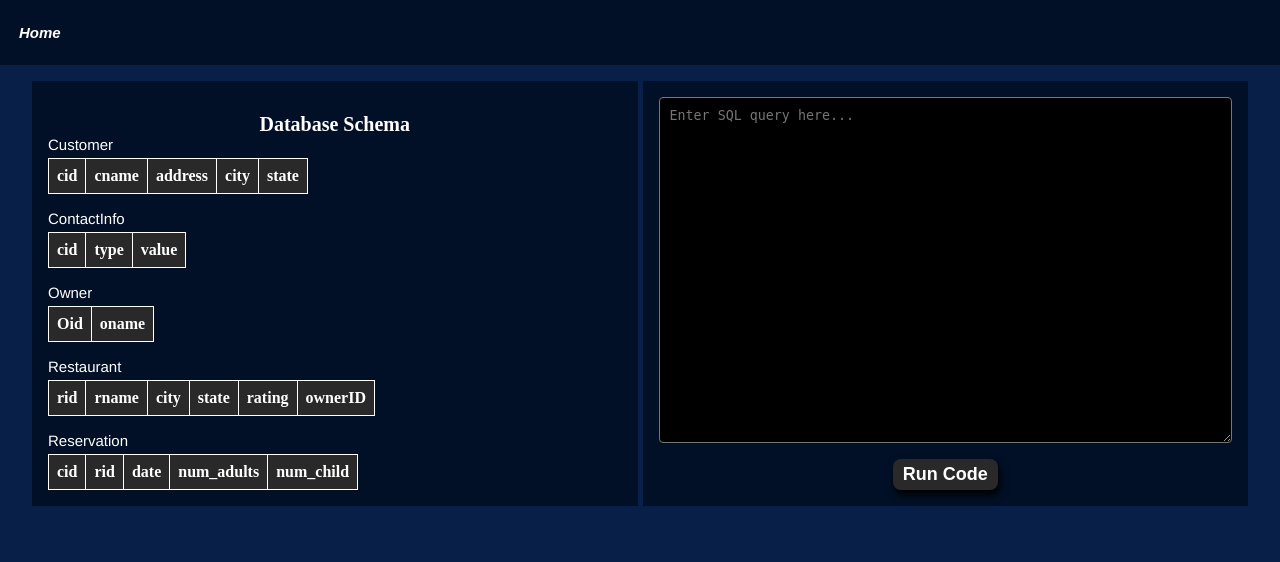
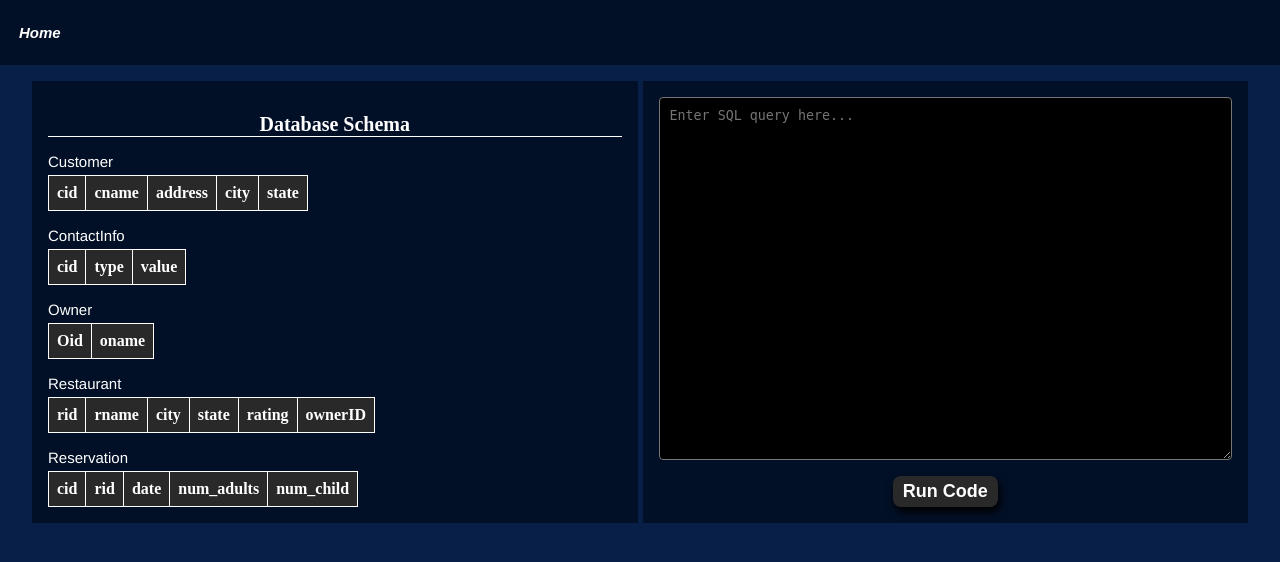
Before and after one commit to AuricFox/Skylar, a Flask app: page / in a window 1280 px wide. Shown: the top 562 px of the page. Run offline with Flask 3, Linux system fonts and the light colour scheme; lists and menus that the app fills with data are empty; parts of the project's set-up code (start-up, migrations or seed data) failed here and were passed over.

Commit message:
Adding bottom border to title

```diff
--- a/app/static/css/base.css
+++ b/app/static/css/base.css
@@ -117,6 +117,11 @@ body {
     margin-top: 1rem;
 }
 
+#schema .title {
+    margin-bottom: 1rem;
+    border-bottom: 1px solid #FFFFFF;
+}
+
 /* ========== Schema Table ========== */
 
 .table-name {
```
